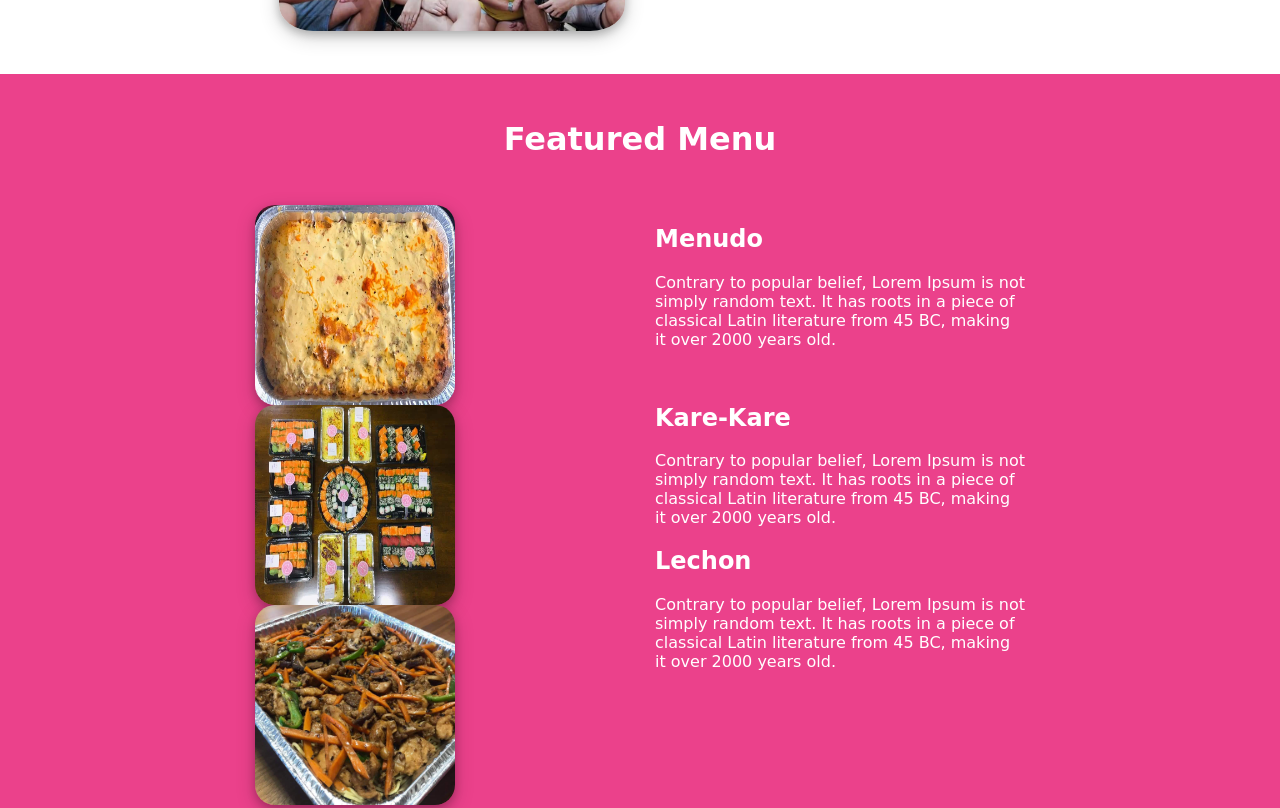
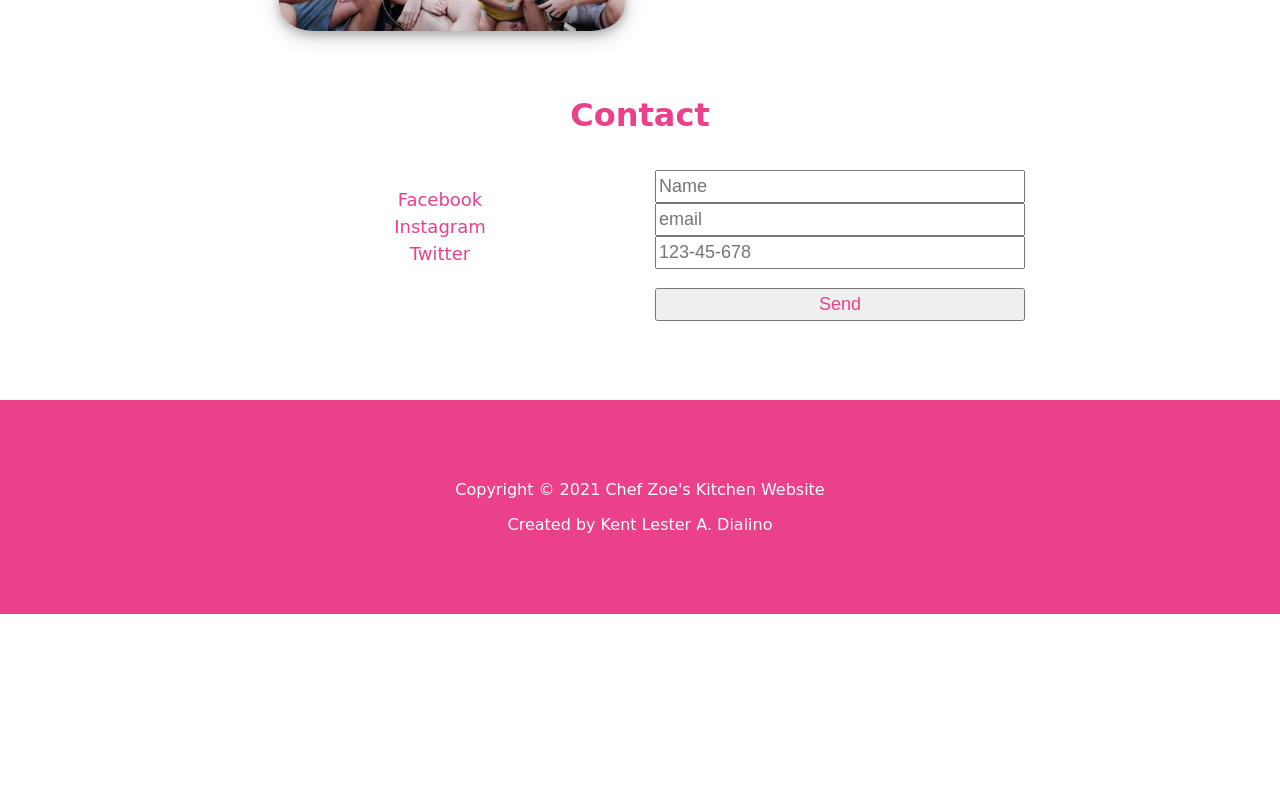
Before and after one commit to kladkent/ChefZoeKitchen, a plain HTML site: page index.html in a window 1280 px wide. Shown: the part 2173-2981 px from the top of the page. After the commit the page ends 2787 px from the top, so only its background shows below. Drawn offline with Linux system fonts and the light colour scheme; a web font is replaced by a local one.

Commit message:
Add files via upload

```diff
--- a/index.html
+++ b/index.html
@@ -46,7 +46,7 @@
 	</div>
 
 	<!--featured-->
-	<div class="featured-wrapper">
+	<div class="featured-wrapper" style="display: none;">
 		<div class="featured row">
 			<h1>Featured Menu</h1>
 			<div class="fetured-list col-s-6">
```
